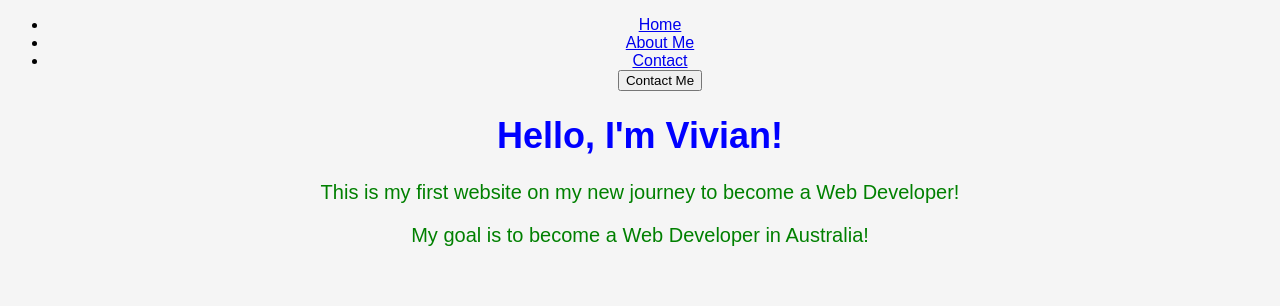
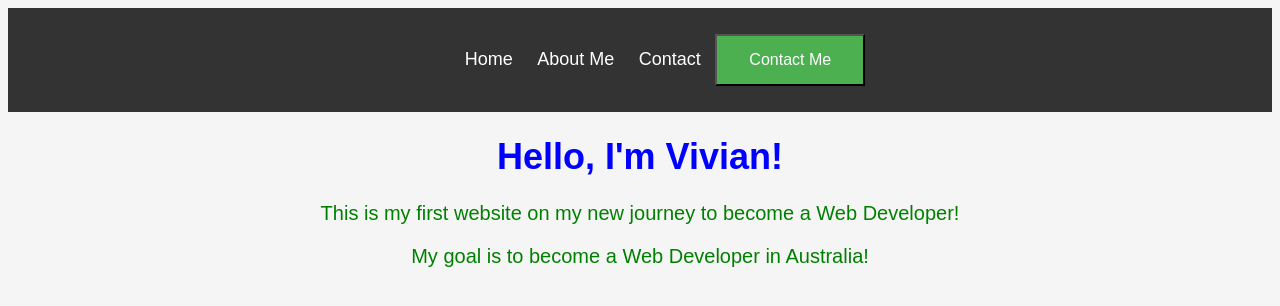
Before and after one commit to Vivianshi46/MyFirstWebsite, a plain HTML site: page index.html in a window 1280 px wide. Drawn offline with Linux system fonts and the light colour scheme.

Commit message:
Update style.css

```diff
--- a/style.css
+++ b/style.css
@@ -13,3 +13,37 @@ p {
     color: green;      /* 文字颜色 */
     font-size: 20px;   /* 文字大小 */
 }
+nav {
+    background-color: #333;
+    padding: 10px;
+}
+
+nav ul {
+    list-style-type: none;
+    text-align: center;
+}
+
+nav ul li {
+    display: inline;
+    margin: 10px;
+}
+
+nav ul li a {
+    color: white;
+    text-decoration: none;
+    font-size: 18px;
+}
+
+button {
+    background-color: #4CAF50;
+    color: white;
+    padding: 15px 32px;
+    text-align: center;
+    text-decoration: none;
+    font-size: 16px;
+    cursor: pointer;
+}
+
+button:hover {
+    background-color: #45a049;
+}
```
